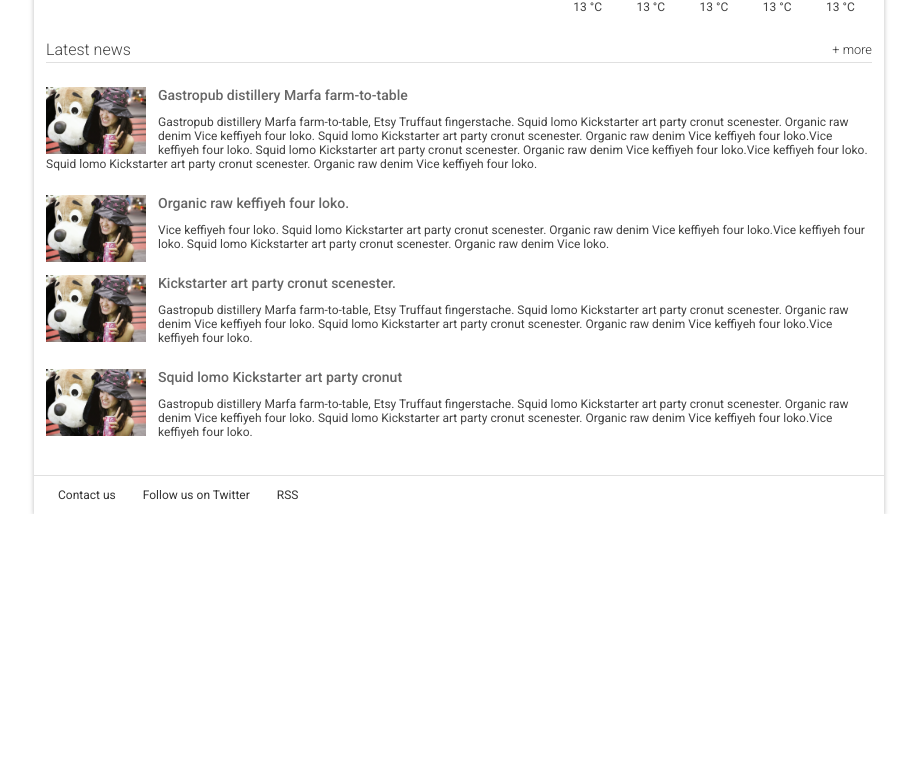
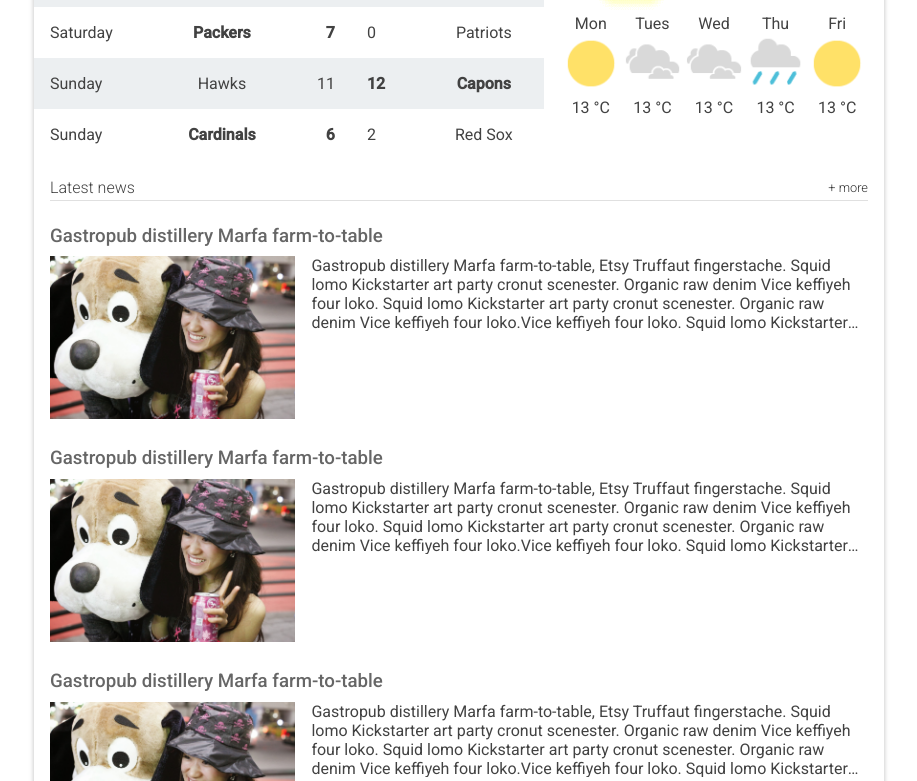
Before and after one commit to cmauban/GWG-start, a plain HTML site: page index.html in a window 1280 px wide. Shown: the part 716-1497 px from the top of the page, without its empty margins (181-1098 px from the left). Before the commit the page ends 1230 px from the top, so only its background shows below. Drawn offline with nearby package versions, Linux system fonts and the light colour scheme.

Commit message:
5.10 complete

```diff
--- a/index.html
+++ b/index.html
@@ -70,25 +70,25 @@
             </thead>
             <tbody>
               <tr>
-                <td>Friday</td>
-                <td>Bears</td>
+                <td>Thursday</td>
+                <td>Cavs</td>
                 <td>95</td>
                 <td class="winner">109</td>
-                <td class="winner">Cubs</td>
+                <td class="winner">Bulls</td>
               </tr>
               <tr>
                 <td>Friday</td>
-                <td class="winner">Otters</td>
+                <td class="winner">Hurricanes</td>
                 <td class="winner">3</td>
                 <td>1</td>
-                <td>Cubs</td>
+                <td>Penguins</td>
               </tr>
               <tr>
                 <td>Saturday</td>
-                <td class="winner">Wolves</td>
+                <td class="winner">Packers</td>
                 <td class="winner">7</td>
                 <td>0</td>
-                <td>Panthers</td>
+                <td>Patriots</td>
               </tr>
               <tr>
                 <td>Sunday</td>
@@ -99,10 +99,10 @@
               </tr>
               <tr>
                 <td>Sunday</td>
-                <td class="winner">Stags</td>
+                <td class="winner">Cardinals</td>
                 <td class="winner">6</td>
                 <td>2</td>
-                <td>Foxes</td>
+                <td>Red Sox</td>
               </tr>
 
             </tbody>
@@ -144,30 +144,39 @@
           <h2 class="news__title">Latest news <a href="#" class="news__more">+ more</a></h2>
           <ul>
             <li class="snippet">
-              <img class="snippet__thumbnail" src="images/dog.jpg" alt="picture of a girl with a large, stuffed dog toy">
-              <h3 class="snippet__title"><a href="#">Gastropub distillery Marfa farm-to-table</a></h3>
-              <p>Gastropub distillery Marfa farm-to-table, Etsy Truffaut fingerstache.
+            <h3 class="snippet__title"><a href="#">Gastropub distillery Marfa farm-to-table</a></h3>
+              <div class="snippet__thumbnail">
+                <img src="images/dog.jpg" alt="picture of a girl with a large, stuffed dog toy">
+            </div>
+              <p class="snippet__description">Gastropub distillery Marfa farm-to-table, Etsy Truffaut fingerstache.
               Squid lomo Kickstarter art party cronut scenester. Organic raw denim Vice keffiyeh four loko. Squid lomo Kickstarter art party cronut scenester. Organic raw denim Vice keffiyeh four loko.Vice keffiyeh four loko. Squid lomo Kickstarter art party cronut scenester. Organic raw denim Vice keffiyeh four loko.Vice keffiyeh four loko. Squid lomo Kickstarter art party cronut scenester. Organic raw denim Vice keffiyeh four loko.
               </p>
             </li>
             <li class="snippet">
-              <img class="snippet__thumbnail" src="images/dog.jpg" alt="picture of a girl with a large, stuffed dog toy">
-              <h3 class="snippet__title"><a href="#">Organic raw keffiyeh four loko.</a></h3>
-              <p>Vice keffiyeh four loko. Squid lomo Kickstarter art party cronut scenester. Organic raw denim Vice keffiyeh four loko.Vice keffiyeh four loko. Squid lomo Kickstarter art party cronut scenester. Organic raw denim Vice loko.
+            <h3 class="snippet__title"><a href="#">Gastropub distillery Marfa farm-to-table</a></h3>
+              <div class="snippet__thumbnail">
+                <img src="images/dog.jpg" alt="picture of a girl with a large, stuffed dog toy">
+            </div>
+              <p class="snippet__description">Gastropub distillery Marfa farm-to-table, Etsy Truffaut fingerstache.
+              Squid lomo Kickstarter art party cronut scenester. Organic raw denim Vice keffiyeh four loko. Squid lomo Kickstarter art party cronut scenester. Organic raw denim Vice keffiyeh four loko.Vice keffiyeh four loko. Squid lomo Kickstarter art party cronut scenester. Organic raw denim Vice keffiyeh four loko.Vice keffiyeh four loko. Squid lomo Kickstarter art party cronut scenester. Organic raw denim Vice keffiyeh four loko.
               </p>
             </li>
             <li class="snippet">
-              <img class="snippet__thumbnail" src="images/dog.jpg" alt="picture of a girl with a large, stuffed dog toy">
-              <h3 class="snippet__title"><a href="#">Kickstarter art party cronut scenester.</a></h3>
-              <p>Gastropub distillery Marfa farm-to-table, Etsy Truffaut fingerstache.
-              Squid lomo Kickstarter art party cronut scenester. Organic raw denim Vice keffiyeh four loko. Squid lomo Kickstarter art party cronut scenester. Organic raw denim Vice keffiyeh four loko.Vice keffiyeh four loko.
+            <h3 class="snippet__title"><a href="#">Gastropub distillery Marfa farm-to-table</a></h3>
+              <div class="snippet__thumbnail">
+                <img src="images/dog.jpg" alt="picture of a girl with a large, stuffed dog toy">
+            </div>
+              <p class="snippet__description">Gastropub distillery Marfa farm-to-table, Etsy Truffaut fingerstache.
+              Squid lomo Kickstarter art party cronut scenester. Organic raw denim Vice keffiyeh four loko. Squid lomo Kickstarter art party cronut scenester. Organic raw denim Vice keffiyeh four loko.Vice keffiyeh four loko. Squid lomo Kickstarter art party cronut scenester. Organic raw denim Vice keffiyeh four loko.Vice keffiyeh four loko. Squid lomo Kickstarter art party cronut scenester. Organic raw denim Vice keffiyeh four loko.
               </p>
             </li>
             <li class="snippet">
-              <img class="snippet__thumbnail" src="images/dog.jpg" alt="picture of a girl with a large, stuffed dog toy">
-              <h3 class="snippet__title"><a href="#">Squid lomo Kickstarter art party cronut </a></h3>
-              <p>Gastropub distillery Marfa farm-to-table, Etsy Truffaut fingerstache.
-              Squid lomo Kickstarter art party cronut scenester. Organic raw denim Vice keffiyeh four loko. Squid lomo Kickstarter art party cronut scenester. Organic raw denim Vice keffiyeh four loko.Vice keffiyeh four loko.
+            <h3 class="snippet__title"><a href="#">Gastropub distillery Marfa farm-to-table</a></h3>
+              <div class="snippet__thumbnail">
+                <img src="images/dog.jpg" alt="picture of a girl with a large, stuffed dog toy">
+            </div>
+              <p class="snippet__description">Gastropub distillery Marfa farm-to-table, Etsy Truffaut fingerstache.
+              Squid lomo Kickstarter art party cronut scenester. Organic raw denim Vice keffiyeh four loko. Squid lomo Kickstarter art party cronut scenester. Organic raw denim Vice keffiyeh four loko.Vice keffiyeh four loko. Squid lomo Kickstarter art party cronut scenester. Organic raw denim Vice keffiyeh four loko.Vice keffiyeh four loko. Squid lomo Kickstarter art party cronut scenester. Organic raw denim Vice keffiyeh four loko.
               </p>
             </li>
           </ul>
--- a/main.css
+++ b/main.css
@@ -7,8 +7,12 @@ body, html {
 
 body {
   font-family: Roboto;
-  font-size: 12px;
+  font-size: 16px;
   color: #424242;
+}
+
+* {
+  box-sizing: border-box;
 }
 
 h1, h2, h3, h4, h5 {
@@ -156,7 +160,7 @@ main {
   position: relative;
   background-image: url("./images/dog.jpg");
   background-size: cover;
-  height: 300px;
+  min-height: 300px;
 }
 
 .hero article {
@@ -165,7 +169,6 @@ main {
   background-color: rgba(0, 0, 0, 0.7);
   position: absolute;
   bottom: 0;
-  height: 40%;
   width: 100%;
   color: #fff;
   padding: 1em;
@@ -181,7 +184,7 @@ main {
 .top-news {
   float: right;
   width: 100%;
-  max-height: 300px;
+  min-height: 300px;
   border-bottom: 1px solid #E0E0E0;
   padding: 1em;
 }
@@ -243,7 +246,7 @@ main {
 .scores__table th {
   color: #fff;
   font-weight: 300;
-  background-color: #78909C;
+  background-color: #001a57;
 }
 
 .scores__table tr:nth-child(odd) td {
--- a/responsive.css
+++ b/responsive.css
@@ -9,6 +9,32 @@
 
 .hero, .top-news, .scores, .weather, .recent-news {
   order: 10;
+}
+
+.snippet {
+  display: flex;
+  flex-wrap: wrap;
+}
+
+.snippet__title {
+  order: 0;
+  width: 100%;
+  margin-bottom: .5em;
+}
+
+.snippet__thumbnail {
+  order: 1;
+}
+
+.snippet__description {
+  order: 2;
+  width: 70%;
+  margin: 0;
+  padding: 0 0 0 1em;
+  overflow: hidden;
+  display: -webkit-box; /* ADD DOTS FOR LONG TEXT */
+  -webkit-box-orient: vertical;
+  text-overflow: ellipsis;
 }
 
 
@@ -51,6 +77,15 @@
     padding: 1.5em;
   }
 
+  .snippet__thumbnail {
+    display: none;
+  }
+
+  .snippet__description {
+    padding: 0;
+    width: 100%;
+  }
+
 
 }
 
@@ -66,6 +101,16 @@
   .weather {
     order: 1;
     width: 40%;
+  }
+
+  .snippet__thumbnail {
+    width: 30%;
+    margin: 0;
+  }
+
+  .snippet__description {
+    -webkit-line-clamp: 3;
+    max-height: 3.7em;
   }
 
 }
@@ -92,6 +137,10 @@
     order: 3;
   }
 
+  .snippet__description {
+    -webkit-line-clamp: 4;
+    max-height: 4.7em;
+  }
 
 }
 
```
